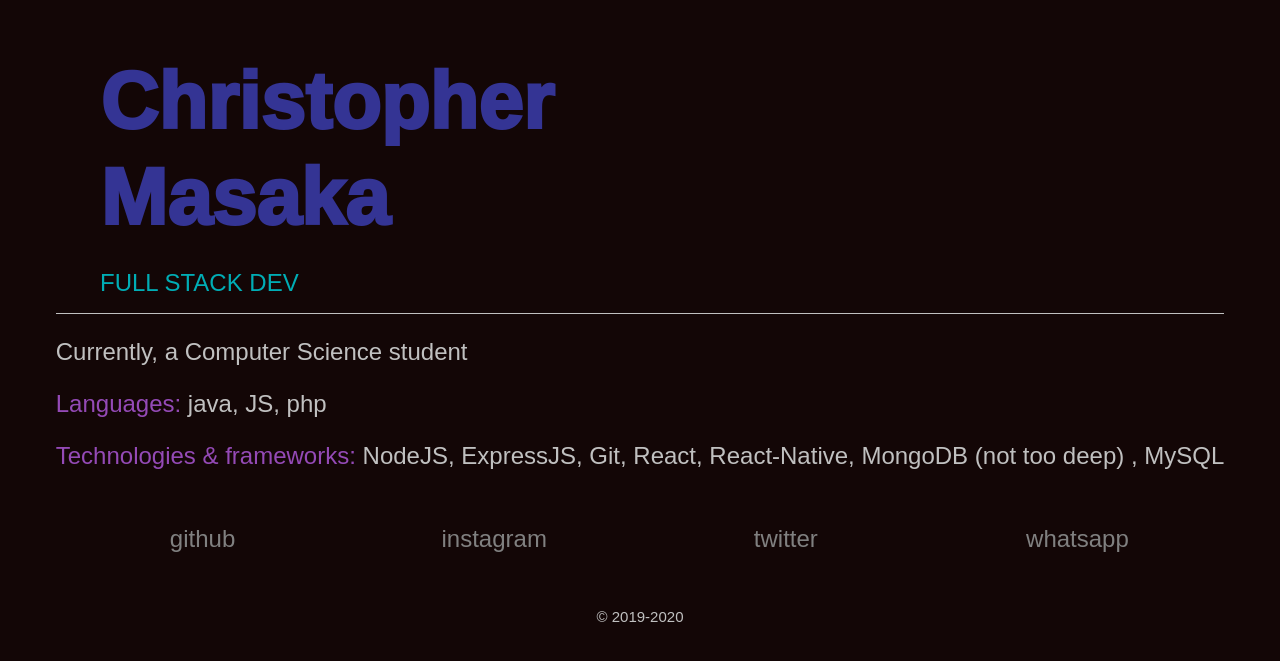
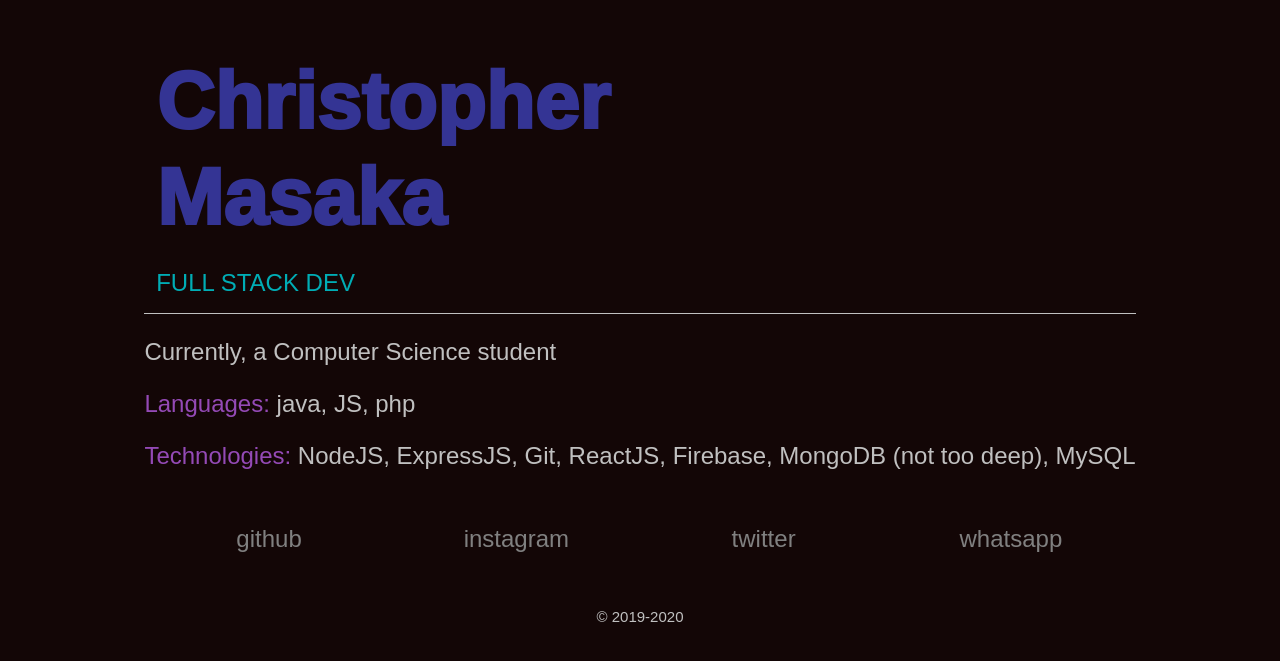
Before and after one commit to masakachristopher/chris-website, a PHP site: page / in a window 1280 px wide. Shown: the part 110-771 px from the top of the page. Run offline with PHP 8.4, Linux system fonts and the light colour scheme.

Commit message:
Update home.php

```diff
--- a/home.php
+++ b/home.php
@@ -19,7 +19,7 @@
                         <div class="blockquote" >
                             <p>Currently, a Computer Science student</p>
                             <p><span class="purple">Languages:</span> java, JS, php</p>
-                            <p><span class="purple">Technologies & frameworks:</span> NodeJS, ExpressJS, Git, React, React-Native, MongoDB (not too deep) , MySQL </p>
+                            <p><span class="purple">Technologies:</span> NodeJS, ExpressJS, Git, ReactJS, Firebase, MongoDB (not too deep), MySQL</p>
                        </div>
                 </div>
 
```
